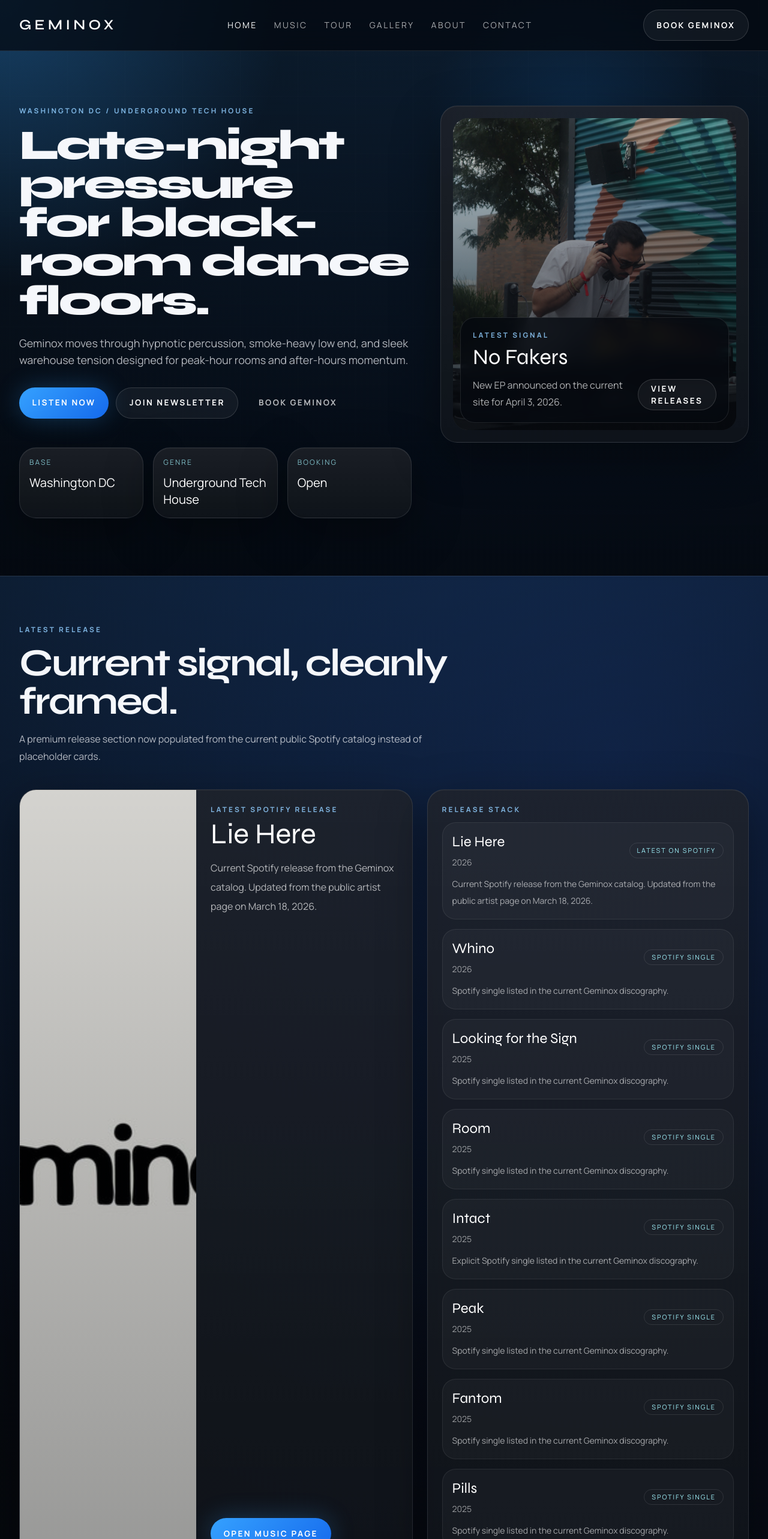
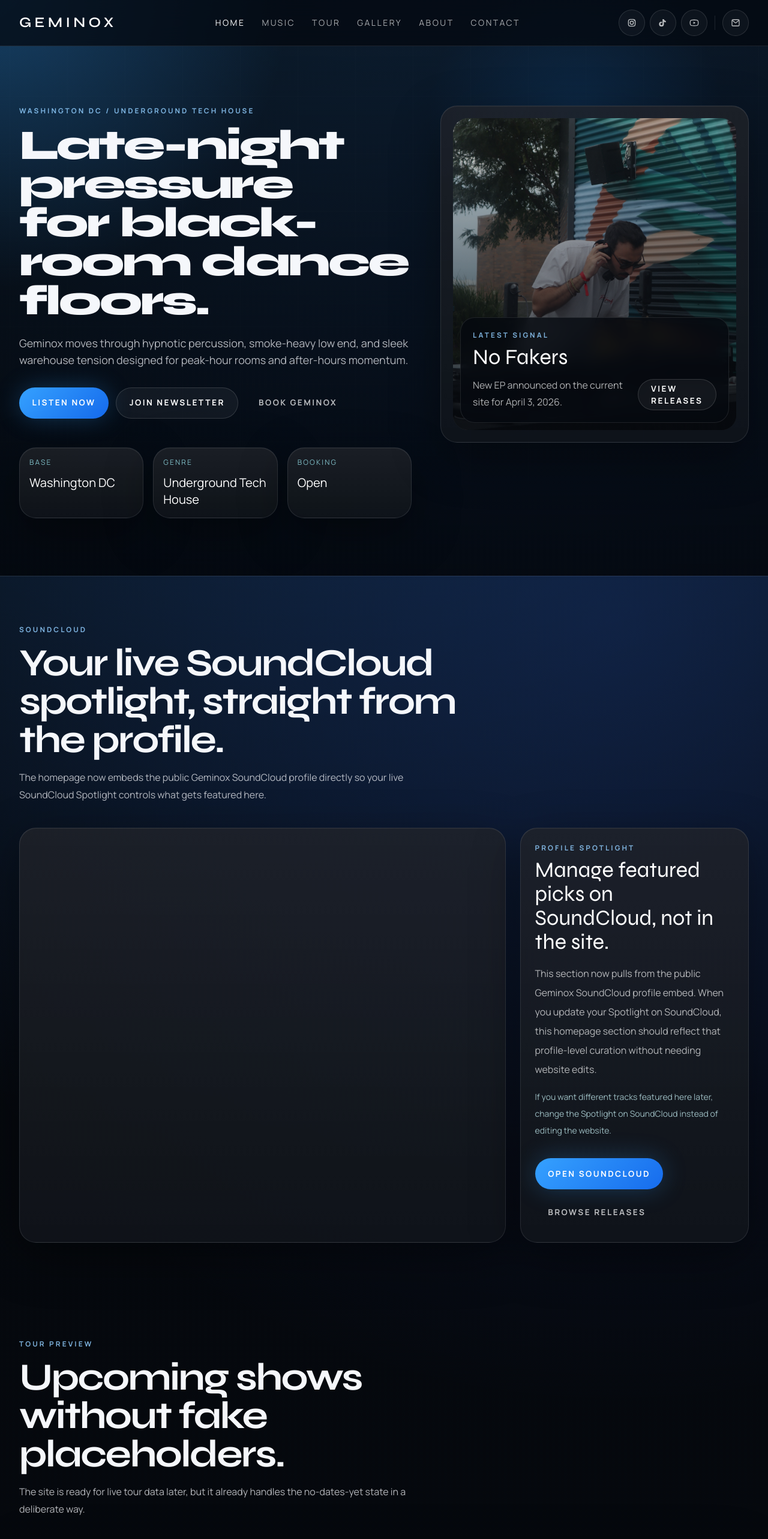
Before and after one commit to alihannnnn12/geminox-website, a Next.js app: page / in a window 1280 px wide. Shown: the top 2566 px of the page at 60% size. Built offline with nearby package versions, Linux system fonts and the light colour scheme; grey boxes are pictures that could not be loaded.

Commit message:
Refine homepage media and header actions

```diff
--- a/src/app/page.tsx
+++ b/src/app/page.tsx
@@ -3,18 +3,14 @@ import Image from "next/image";
 import { ButtonLink } from "@/components/button-link";
 import { GalleryGrid } from "@/components/gallery-grid";
 import { NewsletterForm } from "@/components/newsletter-form";
-import { ReleaseGrid } from "@/components/release-grid";
 import { Reveal } from "@/components/reveal";
 import { SectionShell } from "@/components/section-shell";
 import { ShowsPanel } from "@/components/shows-panel";
 import { galleryItems } from "@/data/gallery";
-import { releases } from "@/data/releases";
 import { shows } from "@/data/shows";
 import { siteConfig, socials } from "@/data/site";
 
 export default function HomePage() {
-  const latestRelease = releases[0];
-
   return (
     <>
       <section className="relative overflow-hidden border-b border-white/10 pt-28">
@@ -81,85 +77,39 @@ export default function HomePage() {
       </section>
 
       <SectionShell
-        description="A premium release section now populated from the current public Spotify catalog instead of placeholder cards."
-        eyebrow="Latest Release"
-        title="Current signal, cleanly framed."
+        description={siteConfig.soundcloud.description}
+        eyebrow="SoundCloud"
+        title="Your live SoundCloud spotlight, straight from the profile."
       >
         <Reveal>
-          <div className="grid gap-6 lg:grid-cols-[minmax(0,1.1fr)_minmax(0,0.9fr)]">
-            <article className="panel-glow grid overflow-hidden lg:grid-cols-[minmax(0,0.9fr)_minmax(0,1.1fr)]">
-              <div className="relative min-h-[320px]">
-                <Image
-                  alt={latestRelease.title}
-                  className="object-cover"
-                  fill
-                  sizes="(min-width: 1024px) 30vw, 100vw"
-                  src={latestRelease.artwork}
-                />
-                <div className="absolute inset-0 bg-[linear-gradient(180deg,_rgba(0,0,0,0.02),_rgba(4,7,12,0.3))]" />
-              </div>
-              <div className="flex flex-col justify-between p-6">
-                <div>
-                  <p className="eyebrow mb-2">Latest Spotify Release</p>
-                  <h3 className="font-display text-5xl text-white">{latestRelease.title}</h3>
-                  <p className="mt-4 text-base leading-8 text-white/68">{latestRelease.description}</p>
-                </div>
-                <div className="mt-8 flex flex-wrap gap-3">
-                  <ButtonLink href="/music">Open Music Page</ButtonLink>
-                </div>
-              </div>
-            </article>
-            <div className="panel-glow p-6">
-              <p className="eyebrow mb-3">Release Stack</p>
-              <div className="space-y-4">
-                {releases.map((release) => (
-                  <div className="rounded-[1.4rem] border border-white/8 bg-white/[0.03] p-4" key={release.slug}>
-                    <div className="flex items-center justify-between gap-4">
-                      <div>
-                        <h3 className="font-display text-2xl text-white">{release.title}</h3>
-                        <p className="mt-2 text-sm text-white/55">{release.date}</p>
-                      </div>
-                      <span className="rounded-full border border-white/10 px-3 py-1 text-[0.68rem] uppercase tracking-[0.18em] text-cyan-200">
-                        {release.status}
-                      </span>
-                    </div>
-                    <p className="mt-3 text-sm leading-7 text-white/62">{release.description}</p>
-                  </div>
-                ))}
-              </div>
-            </div>
-          </div>
-        </Reveal>
-      </SectionShell>
-
-      <SectionShell
-        description="The current site features a YouTube mix embed. This local-first redesign turns it into a more polished showcase block."
-        eyebrow="Featured Mix"
-        title="One embedded set, treated like a headline asset."
-      >
-        <Reveal>
-          <div className="grid gap-6 lg:grid-cols-[minmax(0,0.56fr)_minmax(0,0.44fr)]">
+          <div className="grid gap-6 lg:grid-cols-[minmax(0,0.68fr)_minmax(0,0.32fr)]">
             <div className="panel-glow overflow-hidden">
-              <div className="relative aspect-video">
+              <div className="relative min-h-[460px]">
                 <iframe
-                  allow="accelerometer; autoplay; clipboard-write; encrypted-media; gyroscope; picture-in-picture; web-share"
-                  allowFullScreen
+                  allow="autoplay"
                   className="h-full w-full"
-                  src="https://www.youtube.com/embed/gMijFXfiig0"
-                  title="Geminox featured mix"
+                  loading="lazy"
+                  src={siteConfig.soundcloud.embedUrl}
+                  title={siteConfig.soundcloud.embedTitle}
                 />
               </div>
             </div>
             <div className="panel-glow flex flex-col justify-between p-6">
               <div>
-                <p className="eyebrow mb-2">Live Sets</p>
-                <h3 className="font-display text-4xl text-white">Current featured mix</h3>
+                <p className="eyebrow mb-2">Profile Spotlight</p>
+                <h3 className="font-display text-4xl text-white">Manage featured picks on SoundCloud, not in the site.</h3>
                 <p className="mt-4 text-base leading-8 text-white/68">
-                  The existing site references a “Happy summer day party mix.” This redesign frames that mix as a premium discovery section with stronger hierarchy and cleaner embed treatment.
+                  This section now pulls from the public Geminox SoundCloud profile embed. When you update your Spotlight on SoundCloud, this homepage section should reflect that profile-level curation without needing website edits.
+                </p>
+                <p className="mt-4 text-sm leading-7 text-cyan-100/72">
+                  If you want different tracks featured here later, change the Spotlight on SoundCloud instead of editing the website.
                 </p>
               </div>
               <div className="mt-8 flex flex-wrap gap-3">
-                <ButtonLink href="https://www.youtube.com/@geminox_beats">Watch on YouTube</ButtonLink>
+                <ButtonLink href={siteConfig.soundcloud.profileUrl}>Open SoundCloud</ButtonLink>
+                <ButtonLink href="/music" variant="ghost">
+                  Browse Releases
+                </ButtonLink>
               </div>
             </div>
           </div>
--- a/src/components/site-header.tsx
+++ b/src/components/site-header.tsx
@@ -4,11 +4,61 @@ import Link from "next/link";
 import { usePathname } from "next/navigation";
 import { useState } from "react";
 
-import { navigation } from "@/data/site";
+import { navigation, socials } from "@/data/site";
+
+function SocialIcon({ label }: { label: string }) {
+  const shared = "h-[18px] w-[18px]";
+
+  switch (label) {
+    case "Instagram":
+      return (
+        <svg aria-hidden="true" className={shared} fill="none" viewBox="0 0 24 24">
+          <rect height="15" rx="4.5" stroke="currentColor" strokeWidth="1.8" width="15" x="4.5" y="4.5" />
+          <circle cx="12" cy="12" r="3.7" stroke="currentColor" strokeWidth="1.8" />
+          <circle cx="17.25" cy="6.75" fill="currentColor" r="1.1" />
+        </svg>
+      );
+    case "TikTok":
+      return (
+        <svg aria-hidden="true" className={shared} fill="none" viewBox="0 0 24 24">
+          <path
+            d="M14 4c.5 2 2.2 3.6 4.3 4v3.1a7.8 7.8 0 0 1-4.3-1.4v5.2a5.4 5.4 0 1 1-5.4-5.4c.4 0 .8 0 1.2.1v3.1a2.4 2.4 0 1 0 1.2 2.1V4H14Z"
+            fill="currentColor"
+          />
+        </svg>
+      );
+    case "YouTube":
+      return (
+        <svg aria-hidden="true" className={shared} fill="none" viewBox="0 0 24 24">
+          <path
+            d="M20.5 8.2a3 3 0 0 0-2.1-2.1C16.5 5.5 12 5.5 12 5.5s-4.5 0-6.4.6a3 3 0 0 0-2.1 2.1C3 10 3 12 3 12s0 2 .5 3.9a3 3 0 0 0 2.1 2.1c1.9.5 6.4.5 6.4.5s4.5 0 6.4-.5a3 3 0 0 0 2.1-2.1C21 14 21 12 21 12s0-2-.5-3.8Z"
+            stroke="currentColor"
+            strokeWidth="1.7"
+          />
+          <path d="m10.3 9.3 4.5 2.7-4.5 2.7V9.3Z" fill="currentColor" />
+        </svg>
+      );
+    case "Bookings":
+      return (
+        <svg aria-hidden="true" className={shared} fill="none" viewBox="0 0 24 24">
+          <path
+            d="M4 7.5A2.5 2.5 0 0 1 6.5 5h11A2.5 2.5 0 0 1 20 7.5v9A2.5 2.5 0 0 1 17.5 19h-11A2.5 2.5 0 0 1 4 16.5v-9Z"
+            stroke="currentColor"
+            strokeWidth="1.7"
+          />
+          <path d="m5.2 7 6.1 5.1a1.1 1.1 0 0 0 1.4 0L18.8 7" stroke="currentColor" strokeWidth="1.7" />
+        </svg>
+      );
+    default:
+      return null;
+  }
+}
 
 export function SiteHeader() {
   const pathname = usePathname();
   const [open, setOpen] = useState(false);
+  const emailLink = socials.find((item) => item.href.startsWith("mailto:"));
+  const socialLinks = socials.filter((item) => !item.href.startsWith("mailto:"));
 
   return (
     <header className="fixed inset-x-0 top-0 z-50 border-b border-white/10 bg-[rgba(4,8,15,0.72)] backdrop-blur-xl">
@@ -33,10 +83,31 @@ export function SiteHeader() {
             );
           })}
         </nav>
-        <div className="hidden md:block">
-          <Link className="cta-secondary" href="/contact">
-            Book Geminox
-          </Link>
+        <div className="hidden items-center gap-2 md:flex">
+          {socialLinks.map((social) => (
+            <a
+              aria-label={social.label}
+              className="inline-flex h-11 w-11 items-center justify-center rounded-full border border-white/12 bg-white/[0.04] text-white/72 transition hover:border-cyan-300/45 hover:text-cyan-100"
+              href={social.href}
+              key={social.href}
+              rel="noreferrer"
+              target="_blank"
+              title={social.label}
+            >
+              <SocialIcon label={social.label} />
+            </a>
+          ))}
+          {emailLink ? <div className="mx-1 h-6 w-px bg-white/10" /> : null}
+          {emailLink ? (
+            <a
+              aria-label={emailLink.label}
+              className="inline-flex h-11 w-11 items-center justify-center rounded-full border border-white/12 bg-white/[0.04] text-white/72 transition hover:border-cyan-300/45 hover:text-cyan-100"
+              href={emailLink.href}
+              title={emailLink.label}
+            >
+              <SocialIcon label={emailLink.label} />
+            </a>
+          ) : null}
         </div>
         <button
           aria-expanded={open}
@@ -66,9 +137,32 @@ export function SiteHeader() {
                 {item.label}
               </Link>
             ))}
-            <Link className="cta-primary mt-4 text-center" href="/contact">
-              Book Geminox
-            </Link>
+            <div className="mt-4 flex items-center gap-2">
+              {socialLinks.map((social) => (
+                <a
+                  aria-label={social.label}
+                  className="inline-flex h-11 w-11 items-center justify-center rounded-full border border-white/12 bg-white/[0.04] text-white/72 transition hover:border-cyan-300/45 hover:text-cyan-100"
+                  href={social.href}
+                  key={social.href}
+                  rel="noreferrer"
+                  target="_blank"
+                  title={social.label}
+                >
+                  <SocialIcon label={social.label} />
+                </a>
+              ))}
+              {emailLink ? <div className="mx-1 h-6 w-px bg-white/10" /> : null}
+              {emailLink ? (
+                <a
+                  aria-label={emailLink.label}
+                  className="inline-flex h-11 w-11 items-center justify-center rounded-full border border-white/12 bg-white/[0.04] text-white/72 transition hover:border-cyan-300/45 hover:text-cyan-100"
+                  href={emailLink.href}
+                  title={emailLink.label}
+                >
+                  <SocialIcon label={emailLink.label} />
+                </a>
+              ) : null}
+            </div>
           </nav>
         </div>
       ) : null}
--- a/src/data/site.ts
+++ b/src/data/site.ts
@@ -68,6 +68,14 @@ export const siteConfig = {
     integrationNote:
       "Replace src/app/api/newsletter/route.ts with your real provider integration when ready."
   },
+  soundcloud: {
+    profileUrl: "https://soundcloud.com/geminox_beats",
+    embedUrl:
+      "https://w.soundcloud.com/player/?url=https%3A//soundcloud.com/geminox_beats&color=%2306b6d4&auto_play=false&hide_related=false&show_comments=false&show_user=true&show_reposts=false&show_teaser=true&visual=true",
+    embedTitle: "Geminox on SoundCloud",
+    description:
+      "The homepage now embeds the public Geminox SoundCloud profile directly so your live SoundCloud Spotlight controls what gets featured here."
+  },
   contact: {
     promoterCopy:
       "Open for club nights, direct support, label showcases, warehouse events, and curated late-night bookings.",
```
Also changed, not shown: 1 other file (tests, documents, lock files or other folders).
